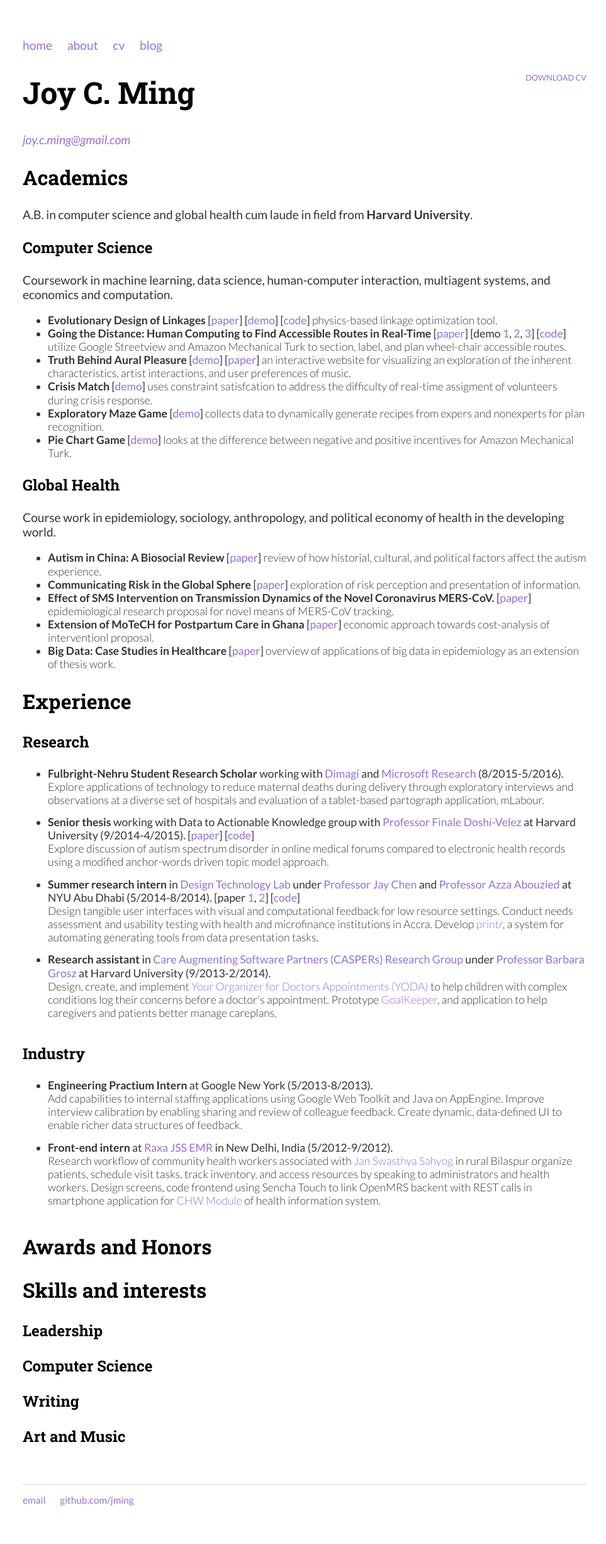
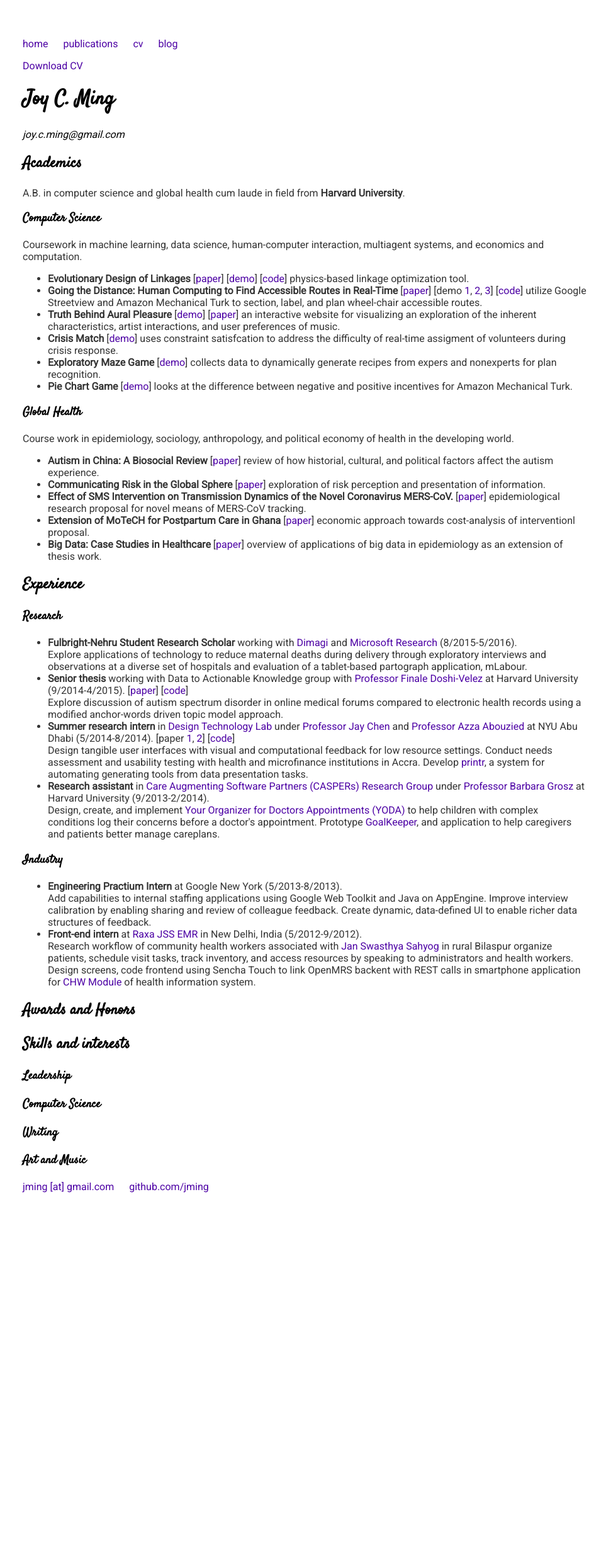
Before and after one commit to jming/jming.github.io, a Jekyll site: the page built from cv/index.html, in a window 1280 px wide. Shown: the whole page at 63% size, without its empty margins (156-1119 px from the left). Built offline with Jekyll 4.4.1, drawn with Linux system fonts in a browser that asks for light colours; after the commit the page ends 1954 px from its top, so only the background shows below that.

Commit message:
Simplify formatting

```diff
--- a/_layouts/default.html
+++ b/_layouts/default.html
@@ -4,15 +4,14 @@
 			<title>{{ page.title }}</title>
 			<!-- link to main stylesheet -->
 			<link rel="stylesheet" type="text/css" href="/css/main.css">
-			<!-- <link href='http://fonts.googleapis.com/css?family=Roboto+Slab:400,300,700' rel='stylesheet' type='text/css'> -->
-			<link href='https://fonts.googleapis.com/css?family=Lato:300,400,700,300italic,400italic,700italic|Roboto+Slab:400,300,700' rel='stylesheet' type='text/css'>
+			<link href="https://fonts.googleapis.com/css?family=Roboto|Satisfy&display=swap" rel="stylesheet">
 		</head>
 		<body>
 			<nav>
 	    		<ul>
 	        		<li><a href="/">home</a></li>
-		        	<li><a href="/about">about</a></li>
-	        		<li><a href="/cv">cv</a></li>
+				<li><a href="/publications">publications<a></li>
+				<li><a href="https://drive.google.com/file/d/18QIqwEuKyVKOsSs399xps3csCAW3T4rp/view">cv</a></li>
 	        		<li><a href="/blog">blog</a></li>
 	    		</ul>
 			</nav>
@@ -23,7 +22,7 @@
 			</div><!-- /.container -->
 			<footer>
 	    		<ul>
-	        		<li><a href="mailto:joy.c.ming@gmail.com">email</a></li>
+	        		<li><a href="mailto:joy.c.ming@gmail.com">jming [at] gmail.com</a></li>
 	        		<li><a href="https://github.com/jming">github.com/jming</a></li>
 				</ul>
 			</footer>
--- a/css/main.css
+++ b/css/main.css
@@ -1,39 +1,15 @@
-body { margin: 60px auto; width: 70%; font-family: 'Lato', 'Helvetica', 'Arial', 'Sans-Serif'; }
+body { margin: 60px auto; width: 70%; font-family: 'Roboto', 'Sans-Serif'; }
 
-a { text-decoration: none;
-    /*color: #999; */
-    color: #966fd6;
-}
+a { text-decoration: none; color: #4c00a4; }
 a:hover { text-decoration: underline; }
 
-p, ul { font-size: 1.3em; line-height: 1.2em; color: #333;
-font-family: 'Lato', 'Helvetica', 'Arial', 'Sans-Serif';}
+p, ul { color: #333; }
 
-h1, h2, h3, h4 { font-family: 'Roboto Slab', 'Helvetica', 'Arial', 'Sans-Serif'; }
-h1 { font-size: 3em;  }
-h2 { font-size: 2.7em; }
-h3 { font-size: 2.3em; }
-h4 { font-size: 1.9em; }
+h1, h2, h3, h4 { font-family: 'Satisfy', 'Sans-Serif'; }
 
-nav ul, footer ul { font-size: 1.2em; font-family: 'Lato', 'Helvetica', 'Arial', 'Sans-Serif'; padding: 0px; list-style: none; }
+nav ul, footer ul { padding: 0px; list-style: none; }
 nav ul li, footer ul li { display: inline; margin-right: 20px; }
-
-footer { border-top: 1px solid #d5d5d5; font-size: .8em; }
 
 /* Blog */
 ul.posts { margin: 20px auto 40px; font-size: 1.5em; }
 ul.posts li { list-style: none; }
-
-/* CV */
-.cv { margin: 0px 0px 60px; }
-.cv h1 { font-size: 3em; }
-.cv h2 { font-size: 2em; }
-.cv h3 { font-size: 1.5em;}
-/*.cv h4 { font-size: 1.3em;}*/
-.cv address, .cv .download { font-family: 'Lato', 'Helvetica', 'Arial', 'Sans-Serif'; color: #966fd6;}
-.cv address, .cv p { font-size: 1.2em; }
-.cv ul { font-size: 1.1em; }
-.cv entry { font-size: 1em; font-weight: 300;}
-.cv li { padding-bottom: 0.8em;}
-.cv .compact li { padding-bottom: 0em;}
-.cv .download { float: right; font-size: .8em; text-transform: uppercase; }
```
Also changed, not shown: about/index.html (deleted, +0 -15 lines), 1 other file.
